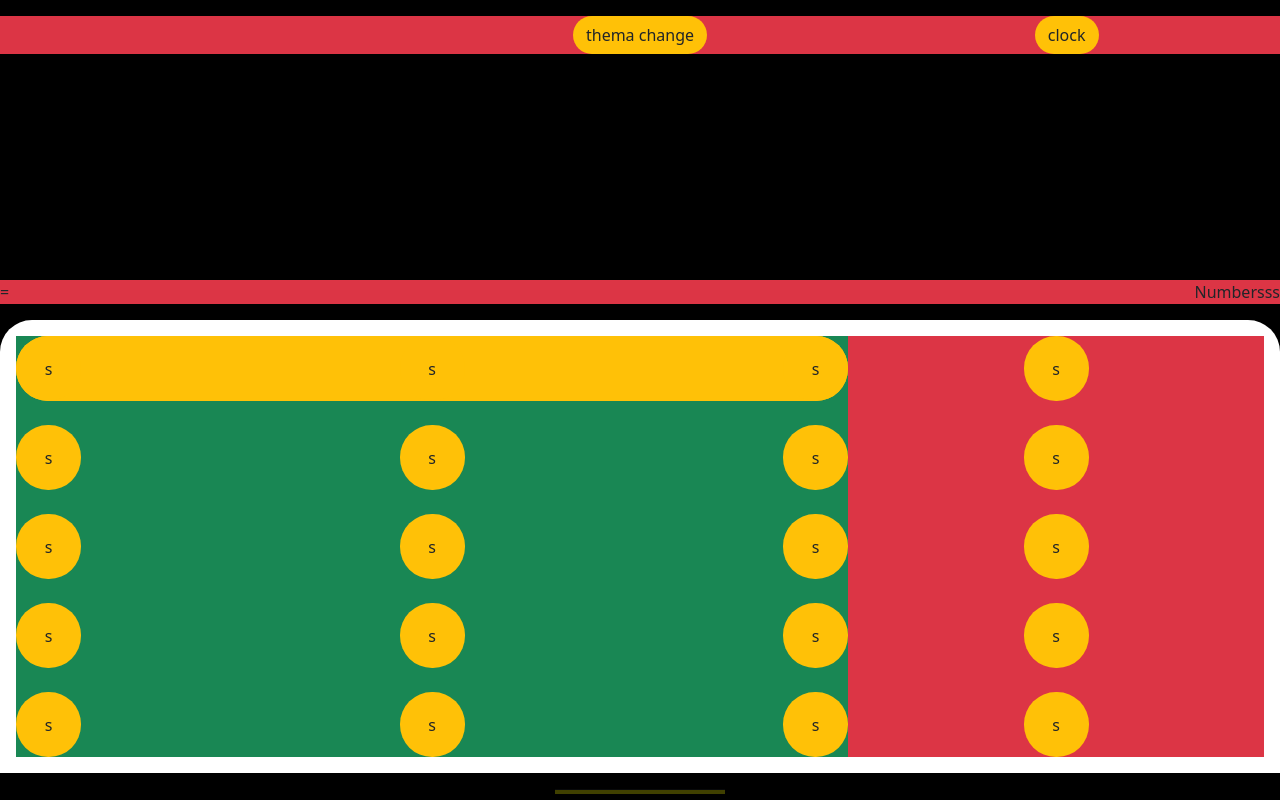
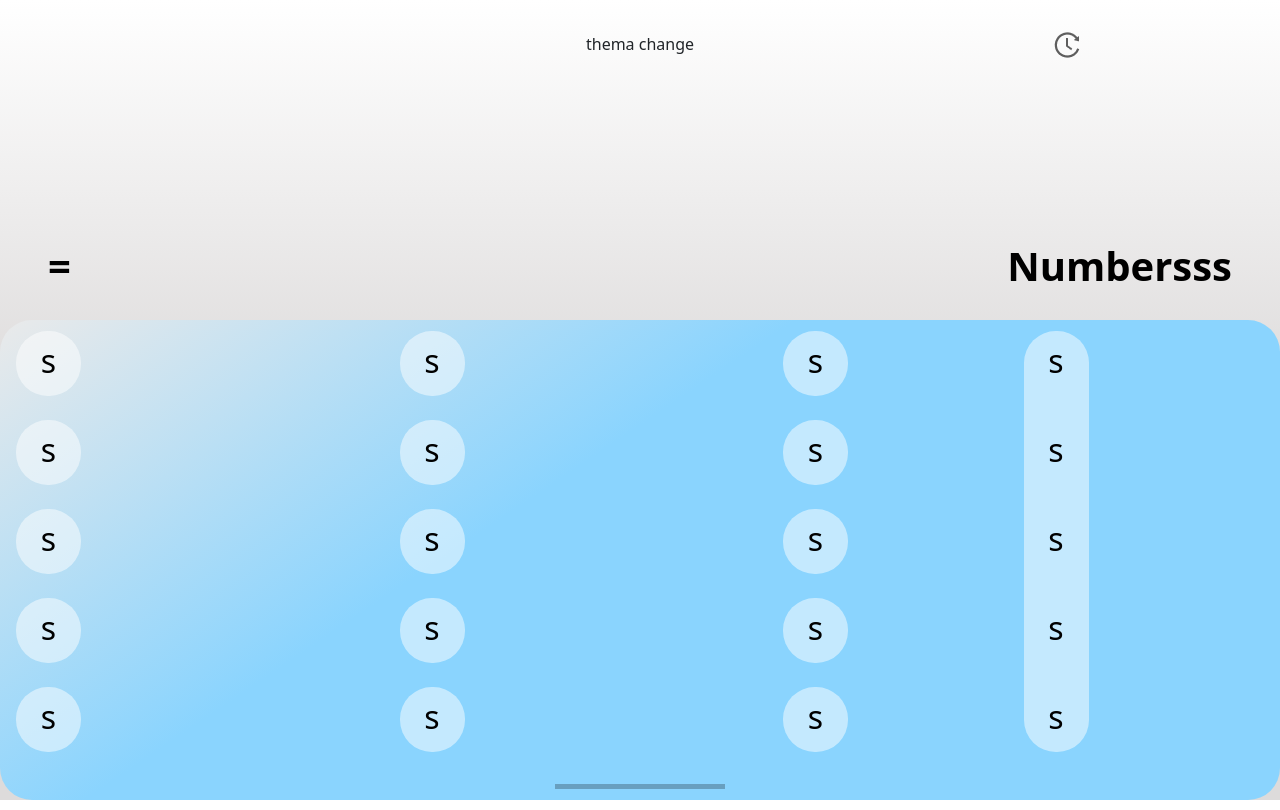
Before and after one commit to fevziatanoglu/Angular-Calculator-App, an Angular app: page / in a window 1280 px wide. Built offline with nearby package versions, Linux system fonts and the light colour scheme.

Commit message:
Theme Update

```diff
--- a/src/app/app.component.html
+++ b/src/app/app.component.html
@@ -3,79 +3,91 @@
   <!-- calculator -->
   <div class="calculator-container ">
     <!-- screen -->
-    <div class="d-flex flex-column justify-content-between py-3 screen-container">
+    <div class="d-flex flex-column justify-content-between py-4 screen-container">
 
       <!-- thema and history -->
-      <div class="bg-danger d-flex  justify-content-end ">
+      <div class="d-flex justify-content-end">
         <div class="col-4 d-flex justify-content-center">
-          <button class=" round-button btn bg-warning">thema change</button>
+          <button (click)="themeToggle()" class=" round-button btn ">thema change</button>
         </div>
         <div class="col-4 d-flex justify-content-center">
-          <button class=" round-button btn bg-warning">clock</button>
+          <button class=" round-button btn ">
+            <img class="brightness" src="../assets/images/Clock.png">
+          </button>
         </div>
       </div>
 
+
+
       <!-- screen content -->
-      <div class="d-flex justify-content-between bg-danger">
+      <div class="d-flex justify-content-between  px-5 fw-bolder fs-1">
         <div>=</div>
         <div>Numbersss</div>
       </div>
 
+
+
     </div>
 
+
+<div class="d-flex flex-column  buttons-container justify-content-center ">
     <!-- buttons -->
-    <div class="buttons-container d-flex flex-row p-3">
+    <div class="d-flex flex-row p-3  ">
 
       <!-- numbers div -->
-      <div class="d-flex flex-column   col-8 gap-4  bg-success ">
+      <div class="d-flex flex-column  col-8 gap-4  ">
 
-        <div class="d-flex justify-content-between bg-warning rounded-5">
-          <button class="button round-button btn bg-warning">s</button>
-          <button class="button round-button btn bg-warning">s</button>
-          <button class="button round-button btn bg-warning">s</button>
+        <div class="d-flex justify-content-between    rounded-5">
+          <button class="button round-button btn ">s</button>
+          <button class="button round-button btn ">s</button>
+          <button class="button round-button btn ">s</button>
         </div>
 
         <div class="d-flex justify-content-between">
-          <button class="button round-button btn bg-warning">s</button>
-          <button class="button round-button btn bg-warning">s</button>
-          <button class="button round-button btn bg-warning">s</button>
+          <button class="button round-button btn ">s</button>
+          <button class="button round-button btn ">s</button>
+          <button class="button round-button btn ">s</button>
         </div>
 
         <div class="d-flex justify-content-between">
-          <button class="button round-button btn bg-warning">s</button>
-          <button class="button round-button btn bg-warning">s</button>
-          <button class="button round-button btn bg-warning">s</button>
+          <button class="button round-button btn ">s</button>
+          <button class="button round-button btn ">s</button>
+          <button class="button round-button btn ">s</button>
+        </div>
+        <div class="d-flex justify-content-between">
+          <button class="button round-button btn ">s</button>
+          <button class="button round-button btn ">s</button>
+          <button class="button round-button btn ">s</button>
+        </div>
+        <div class="d-flex justify-content-between">
+          <button class="button round-button btn ">s</button>
+          <button class="button round-button btn ">s</button>
+          <button class="button round-button btn ">s</button>
         </div>
 
 
-        <div class="d-flex justify-content-between">
-          <button class="button round-button btn bg-warning">s</button>
-          <button class="button round-button btn bg-warning">s</button>
-          <button class="button round-button btn bg-warning">s</button>
-        </div>
+      </div>
 
-        <div class="d-flex justify-content-between">
-          <button class="button round-button btn bg-warning">s</button>
-          <button class="button round-button btn bg-warning">s</button>
-          <button class="button round-button btn bg-warning">s</button>
+      <!-- operators div -->
+      <div class=" d-flex flex-column  col-4  gap-4  align-items-center  ">
+        <div class="d-flex flex-column gap-4 rounded-5 operators-container">
+          <button class="button colorless-button round-button btn ">s</button>
+          <button class="button colorless-button round-button btn ">s</button>
+          <button class="button colorless-button round-button btn ">s</button>
+          <button class="button colorless-button round-button btn ">s</button>
+          <button class="button colorless-button round-button btn ">s</button>
         </div>
 
       </div>
 
-      <!-- operators div -->
-      <div class="d-flex flex-column  col-4  gap-4 bg-danger align-items-center ">
-        <button class="button round-button btn bg-warning">s</button>
-        <button class="button round-button btn bg-warning">s</button>
-        <button class="button round-button btn bg-warning">s</button>
-        <button class="button round-button btn bg-warning">s</button>
-        <button class="button round-button btn bg-warning">s</button>
-      </div>
+
+    </div>
+
+  <div class="d-flex justify-content-center"><hr ></div>
 
 
     </div>
-    <div class="d-flex justify-content-center">
-       <hr class="">
-    </div>
+
 
 
   </div>
--- a/src/app/app.component.scss
+++ b/src/app/app.component.scss
@@ -1,12 +1,17 @@
+*{
+    transition: 1s;
+}
+
 .main-container {
     height: 100vh;
-
-    background-color: black;
+    border-radius: 2rem;
+    color: var(--text-color);
 }
 
 .calculator-container {
     height: 100%;
     width: 100%;
+    background: var(--main-bg);
 }
 
 .screen-container {
@@ -14,24 +19,42 @@
 }
 
 .buttons-container {
-    border-radius: 2rem 2rem 0 0;
-    background-color: white;
+    height: 60%;
+    background: var(--secondary-bg);
+    border-radius: 2rem 2rem 2rem 2rem;
 }
 
 .button {
-    background-color: red;
+    background-color: var(--transparent-bg);
+    color: var(--text-color);
     height: 65px;
     width: 65px;
-
     border: none;
+    font-weight: 500;
+    font-size: 2rem;
+    display: flex;
+    justify-content: center;
 }
 
 .round-button {
     border-radius: 2rem;
 }
 
-hr{
-    height: 5px;
-    background-color: yellow;
+.colorless-button{
+    background-color: transparent;
+    height: 65px;
+    width: 65px;
+}
+
+.operators-container{
+    background-color: var(--transparent-bg);
+}
+
+hr {
+    border-top: 5px solid var(--text-color);
     width: 170px;
 }
+
+img{
+    filter: var(--img-filter)
+}
--- a/src/app/app.component.ts
+++ b/src/app/app.component.ts
@@ -7,4 +7,14 @@ import { Component } from '@angular/core';
 })
 export class AppComponent {
   title = 'Angular-Calculator-App';
+
+  darkTheme = false;
+
+  themeToggle(){
+    this.darkTheme = !this.darkTheme;
+
+   document.documentElement.setAttribute('data-theme', this.darkTheme ? "dark" : "light");
+
+   console.log("dark");
+  }
 }
--- a/src/styles.scss
+++ b/src/styles.scss
@@ -1,3 +1,21 @@
+:root{
+  --main-bg :linear-gradient(180deg, rgba(255,255,255,1) 0%, rgba(221,219,219,1) 50%);
+  --secondary-bg :linear-gradient(326deg, rgba(138,212,254,1) 60%, rgba(234,234,234,1) 100%);
+  --transparent-bg :rgba(255, 255, 255, 0.5);
+  --text-color : black;
+  --img-filter: none;
+}
+[data-theme="dark"]{
+    --main-bg : linear-gradient(180deg, rgb(22, 26, 40) 10%, rgb(0, 0, 0) 90%);
+    --secondary-bg: linear-gradient(55deg, rgba(13,37,61,1) 0%, rgba(27,80,107,1) 69%);
+    --transparent-bg :rgba(0, 0, 0, 0.255);
+    --text-color : white;
+    --img-filter: brightness(5);
+}
+
+
+
+
 *{
     margin: 0;
     padding: 0;
```
Also changed, not shown: src/assets/images/Clock.png (added).
